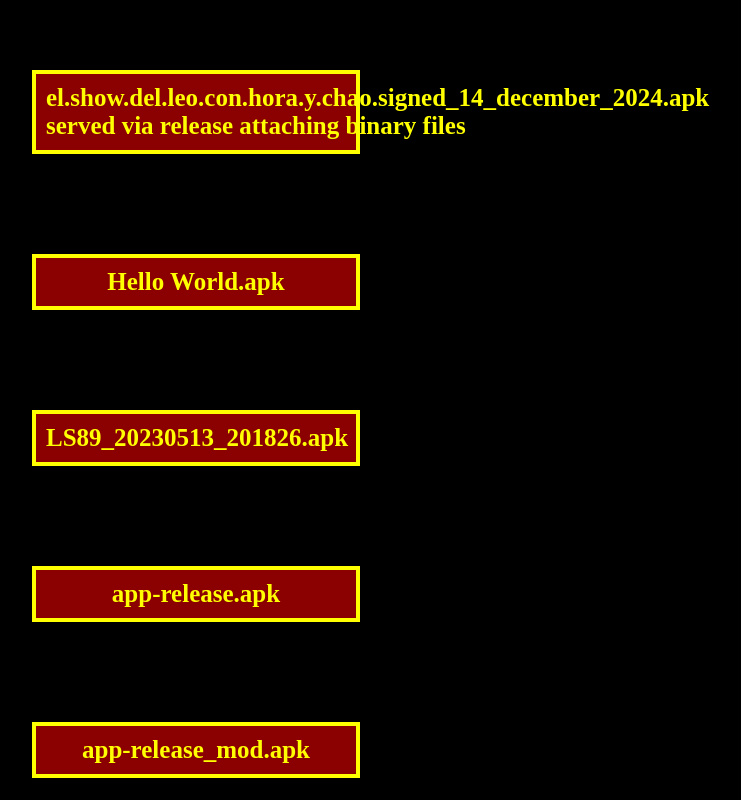
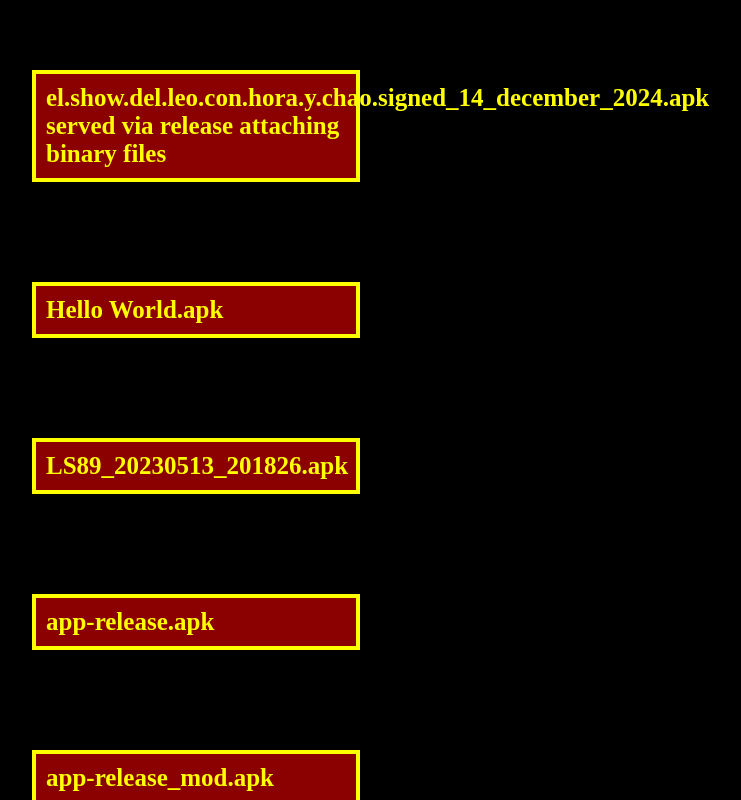
Before and after one commit to leonardosotelo89/created_apks, a plain HTML site: page index.html in a window 1280 px wide. Shown: the whole page, without its empty margins (444-1185 px from the left). Drawn offline with Linux system fonts and the light colour scheme.

Commit message:
Update index.html

```diff
--- a/index.html
+++ b/index.html
@@ -34,6 +34,10 @@ a{
   display:grid ;
   place-items:center ;
   text-decoration:none;
+ }
+
+span{
+width:300px;
  }
 
     </style>
```
